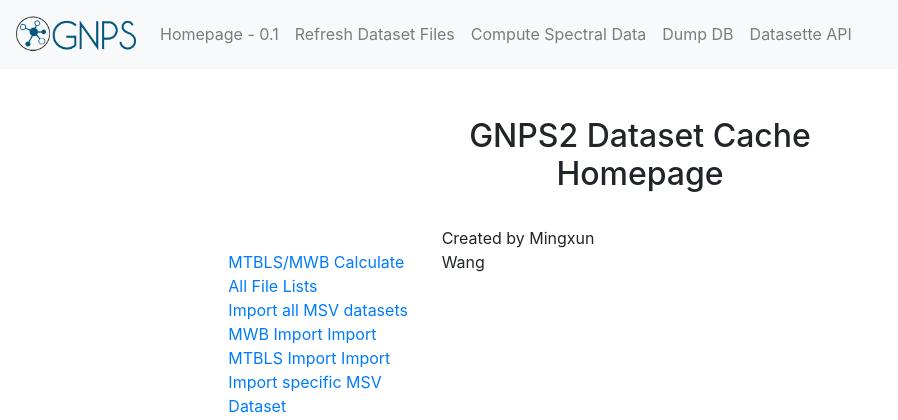
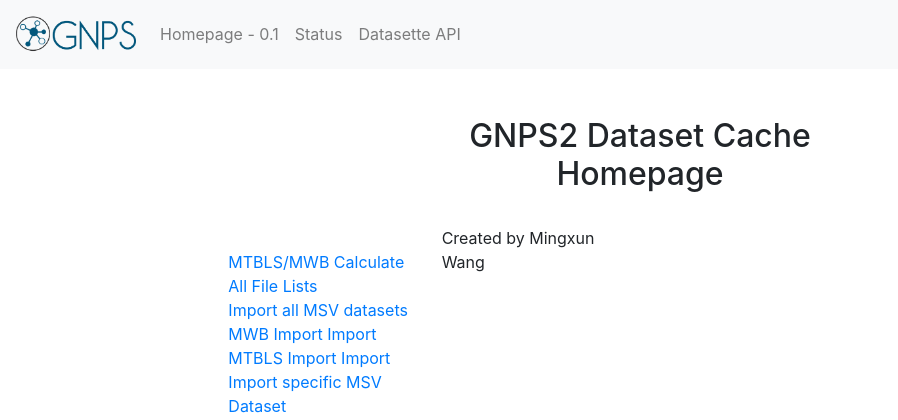
Before and after one commit to Wang-Bioinformatics-Lab/GNPS_DatasetCache, a Flask app: page / in a window 1280 px wide. Shown: the top 420 px of the page, without its empty margins (0-898 px from the left). Run offline with Flask 3, Linux system fonts and the light colour scheme; some libraries are stand-ins or nearby versions.

Commit message:
refactoring

```diff
--- a/docker-compose.yml
+++ b/docker-compose.yml
@@ -8,6 +8,7 @@ services:
     volumes:
       - ./database/:/app/database
       - ./temp/:/app/temp
+      - ./workflows/:/app/workflows:ro
       - ./logs/:/app/logs
     networks:
       - default
--- a/templates/layout.html
+++ b/templates/layout.html
@@ -39,13 +39,7 @@
           <a class="nav-link" href="/">Homepage - 0.1</a>
         </li>
         <li class="nav-item">
-          <a class="nav-link" href="/refresh">Refresh Dataset Files</a>
-        </li>
-        <li class="nav-item">
-          <a class="nav-link" href="/recompute">Compute Spectral Data</a>
-        </li>
-        <li class="nav-item">
-          <a class="nav-link" href="/dump">Dump DB</a>
+          <a class="nav-link" href="/status.json">Status</a>
         </li>
         <li class="nav-item">
           <a class="nav-link" href="/datasette/database">Datasette API</a>
--- a/views.py
+++ b/views.py
@@ -11,18 +11,41 @@ import uuid
 import requests
 import glob
 
-import compute_tasks
+import tasks_compute
 import tasks_conversion
 
 import utils_conversion
+
+import config
 
 def _count_number_of_datasets():
     return Filename.select().group_by(Filename.dataset).count()
 
 @app.route('/', methods=['GET'])
 def renderhomepage():
+    # try getting file count
+    try:
+        db_count = Filename.select().count()
+    except:
+        pass
+
     return render_template('homepage.html')
 
+@app.route('/status.json', methods=['GET'])
+def status():
+    # Getting the status of everything
+    status_dict = {}
+
+    # Getting date of mwb file
+    try:
+        # getting last edit date of this file config.PATH_TO_MWB_FILES
+        mwb_file_date = os.path.getmtime(config.PATH_TO_MWB_FILES)
+        status_dict["MWB_TIMESTAMP"] = str(mwb_file_date)
+    except:
+        status_dict["MWB_TIMESTAMP"] = "Can't calculate"
+
+
+    return json.dumps(status_dict)
 
 @app.route('/stats', methods=['GET'])
 def renderstats():
@@ -65,48 +88,54 @@ def testapi():
     return_obj["status"] = "success"
     return json.dumps(return_obj)
 
+
+# Admin force updates
+@app.route('/refresh/all', methods=['GET'])
+def refresh_all():
+    tasks_compute.refresh_all.delay()
+    return "refresh_all"
+
 @app.route('/refresh/mwbmtbls/files', methods=['GET'])
 def refresh_mw_files():
-
-    compute_tasks.refresh_mwb_mtbls_files.delay()
+    tasks_compute.refresh_mwb_mtbls_files.delay()
     return "refresh_mwb_mtbls_files"
 
 @app.route('/refresh/mwb/import', methods=['GET'])
 def refresh_mwb_import():
-    compute_tasks.populate_mwb_files.delay()
+    tasks_compute.populate_mwb_files.delay()
     return "populate_mwb_files"
 
 @app.route('/refresh/mtbls/import', methods=['GET'])
 def refresh_mtbls_import():
-    compute_tasks.populate_mtbls_files.delay()
+    tasks_compute.populate_mtbls_files.delay()
     return "populate_mtbls_files"
 
 @app.route('/refresh/massive', methods=['GET'])
 def refresh_msv():
-    compute_tasks.populate_all_massive.delay()
+    tasks_compute.populate_all_massive.delay()
     return "refreshing all massive datasets"
 
 @app.route('/refresh/massivedataset', methods=['GET'])
 def refresh_msv_dataset():
     dataset = request.args.get('dataset')
 
-    compute_tasks.populate_massive_dataset.delay(dataset)
+    tasks_compute.populate_massive_dataset.delay(dataset)
     return "refreshing dataset {}".format(dataset)
 
 
 # @app.route('/recompute', methods=['GET'])
 # def recompute():
-#     compute_tasks.recompute_all_datasets.delay()
+#     tasks_compute.recompute_all_datasets.delay()
 #     return "recompute"
 
 # @app.route('/precompute', methods=['GET'])
 # def precompute():
-#     compute_tasks.precompute_all_datasets.delay()
+#     tasks_compute.precompute_all_datasets.delay()
 #     return "precompute"
 
 @app.route('/dump', methods=['GET'])
 def dump():
-    compute_tasks.dump.delay()
+    tasks_compute.dump.delay()
     return "dump"
 
 @app.route('/datasette/<path:path>',methods=['GET'])
```
Also changed, not shown: tasks_compute.py (renamed from compute_tasks.py, +23 -15 lines), 3 other files.
